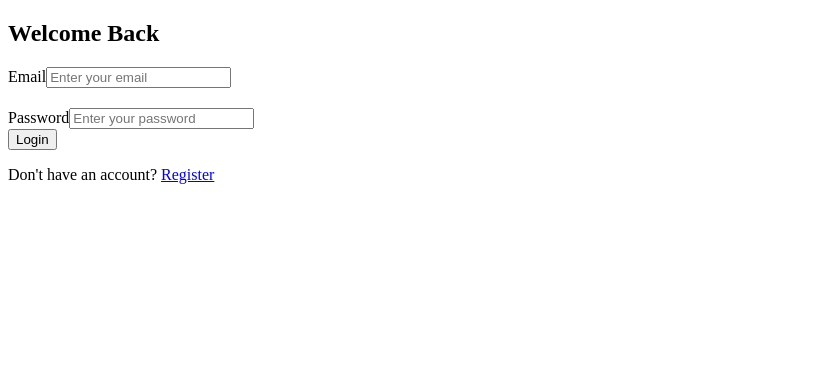
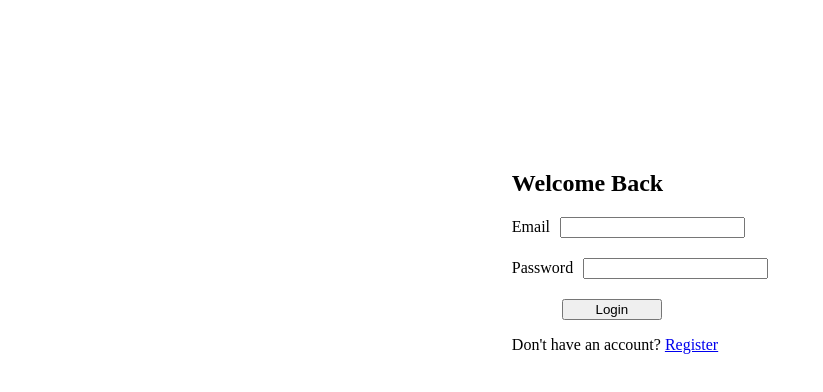
Before and after one commit to SvetlinGG/Angular-Components-exercise, an Angular app in the folder forms/: page /login in a window 1280 px wide. Shown: the top 392 px of the page, without its empty margins (0-823 px from the left). Built offline with nearby package versions, Linux system fonts and the light colour scheme.

Commit message:
setup style in login form

```diff
--- a/forms/src/app/login/login.component.html
+++ b/forms/src/app/login/login.component.html
@@ -1,18 +1,18 @@
-<div class="login-wrapper">
+<div class="container">
     <form class="login-form" #loginForm="ngForm" (ngSubmit)="formSubmitHandler()">
       <h2>Welcome Back</h2>
 
       <div class="form-group">
         <label for="email">Email</label>
-        <input id="email" type="email" name="email" placeholder="Enter your email" ngModel />
+        <input class="form-control"  id="email" type="email" name="email" ngModel />
       </div>
 
       <div class="form-group">
         <label for="password">Password</label>
-        <input id="password" type="password" name="password" placeholder="Enter your password" ngModel />
+        <input class="form-control" id="password" type="password" name="password" ngModel />
       </div>
 
-      <button type="submit" class="btn-login">Login</button>
+      <button type="submit" class="btn">Login</button>
 
       <p class="register-link">Don't have an account? <a href="/register">Register</a></p>
     </form>
```
